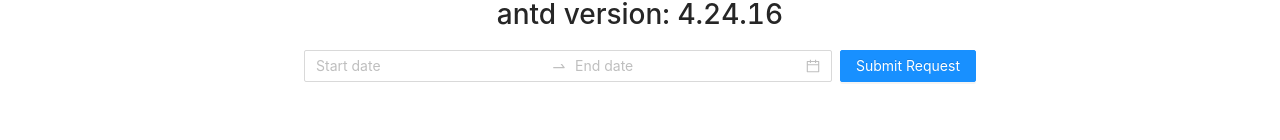
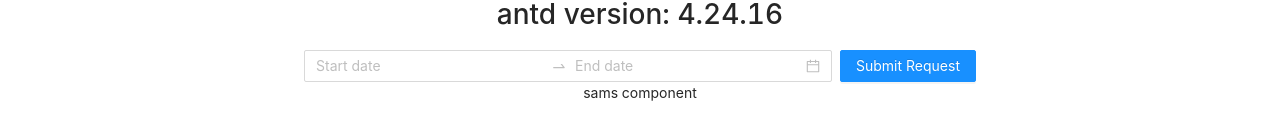
Before and after one commit to RicLMCR/sprint5, a React (Create React App) app: page / in a window 1280 px wide. Shown: the part 212-352 px from the top of the page. Built offline with nearby package versions, Linux system fonts and the light colour scheme.

Commit message:
sams first commit

```diff
--- a/src/App.tsx
+++ b/src/App.tsx
@@ -5,6 +5,7 @@ import Navbar from "./components/navBar/Navbar";
 import { useState } from "react";
 import UserInfo from "./components/userInfo/UserInfo";
 import BookTO from "./components/bookTO/BookTO2";
+import SamsComponent from "./components/samsComponent/SamsComponent";
 
 function App() {
   const [data, setData] = useState<any>("");
@@ -15,6 +16,7 @@ function App() {
       <Navbar setData={setData} data={data} />
       <UserInfo toAllowance={data} />
       <BookTO/>
+      <SamsComponent/>
     </div>
   );
 }
--- /dev/null
+++ b/src/components/samsComponent/SamsComponent.tsx
@@ -0,0 +1,16 @@
+// import React from "react";
+
+const SamsComponent = () => {
+    console.log('Holidayyyyyyyy.....')
+    console.log('.......')
+    console.log('Celebrateeeeeeeeeeeeee')
+    return(
+        <div>
+            sams component
+        </div>
+    )
+
+}
+
+
+export default SamsComponent;
```
